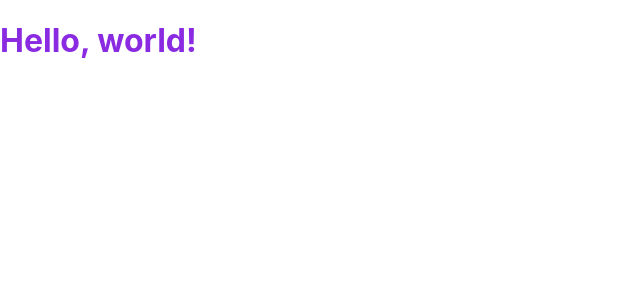
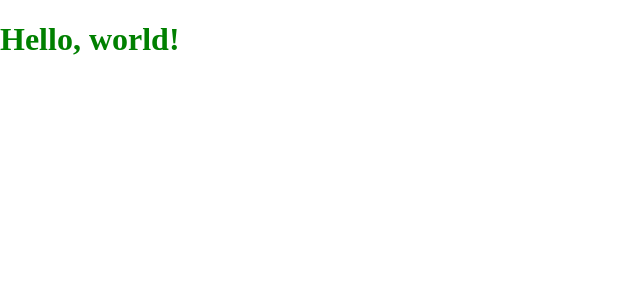
Before and after one commit to gbryant-dev/eldrow, a Next.js app: page / in a window 1280 px wide. Shown: the top 300 px of the page, without its empty margins (0-640 px from the left). Built offline with nearby package versions, Linux system fonts and the light colour scheme.

Commit message:
Set up styled-components

```diff
--- a/package.json
+++ b/package.json
@@ -16,6 +16,7 @@
   "devDependencies": {
     "@types/node": "^17.0.15",
     "@types/react": "^17.0.39",
+    "@types/styled-components": "^5.1.22",
     "eslint": "8.8.0",
     "eslint-config-next": "12.0.10"
   }
--- a/pages/_app.js
+++ /dev/null
@@ -1,7 +0,0 @@
-import '../styles/globals.css'
-
-function MyApp({ Component, pageProps }) {
-  return <Component {...pageProps} />
-}
-
-export default MyApp
--- /dev/null
+++ b/pages/_app.tsx
@@ -0,0 +1,21 @@
+import { AppProps } from 'next/app'
+import { createGlobalStyle } from 'styled-components'
+
+const GlobalStyle = createGlobalStyle`
+  body {
+    margin: 0;
+    padding: 0;
+    box-sizing: border-box;
+  }
+`
+
+function MyApp({ Component, pageProps }: AppProps) {
+  return (
+    <>
+      <GlobalStyle />
+      <Component {...pageProps} />
+    </>
+  )
+}
+
+export default MyApp
--- /dev/null
+++ b/pages/_document.tsx
@@ -0,0 +1,32 @@
+import Document from 'next/document'
+import { ServerStyleSheet } from 'styled-components'
+import App, { AppProps } from 'next/app'
+
+export default class MyDocument extends Document {
+  static async getInitialProps(ctx: any) {
+    const sheet = new ServerStyleSheet()
+
+    const originalRenderPage = ctx.renderPage
+
+    try {
+        ctx.renderPage = () =>
+        originalRenderPage({
+          enhanceApp: (App: any) => (props: AppProps) =>
+          sheet.collectStyles(<App {...props} />),
+        })
+
+      const initialProps = await Document.getInitialProps(ctx)
+      return {
+        ...initialProps,
+        styles: (
+          <>
+            {initialProps.styles}
+            {sheet.getStyleElement()}
+          </>
+        ),
+      }
+    } finally {
+      sheet.seal()
+    }
+  }
+}
--- a/pages/index.js
+++ /dev/null
@@ -1,5 +0,0 @@
-import styles from '../styles/Home.module.css'
-
-export default function Home() {
-  return <h1 className={styles.hello}>Hello, world!</h1>
-}
--- /dev/null
+++ b/pages/index.style.ts
@@ -0,0 +1,5 @@
+import styled from 'styled-components'
+
+export const StyledTitle = styled.h1`
+    color: green;
+`
--- /dev/null
+++ b/pages/index.tsx
@@ -0,0 +1,6 @@
+import { StyledTitle } from "./index.style";
+
+
+export default function Home() {
+  return <StyledTitle>Hello, world!</StyledTitle>
+}
--- a/styles/Home.module.css
+++ /dev/null
@@ -1,3 +0,0 @@
-.hello {
-  color: blueviolet;
-}
--- a/styles/globals.css
+++ /dev/null
@@ -1,16 +0,0 @@
-html,
-body {
-  padding: 0;
-  margin: 0;
-  font-family: -apple-system, BlinkMacSystemFont, Segoe UI, Roboto, Oxygen,
-    Ubuntu, Cantarell, Fira Sans, Droid Sans, Helvetica Neue, sans-serif;
-}
-
-a {
-  color: inherit;
-  text-decoration: none;
-}
-
-* {
-  box-sizing: border-box;
-}
```
Also changed, not shown: 1 other file (tests, documents, lock files or other folders).
